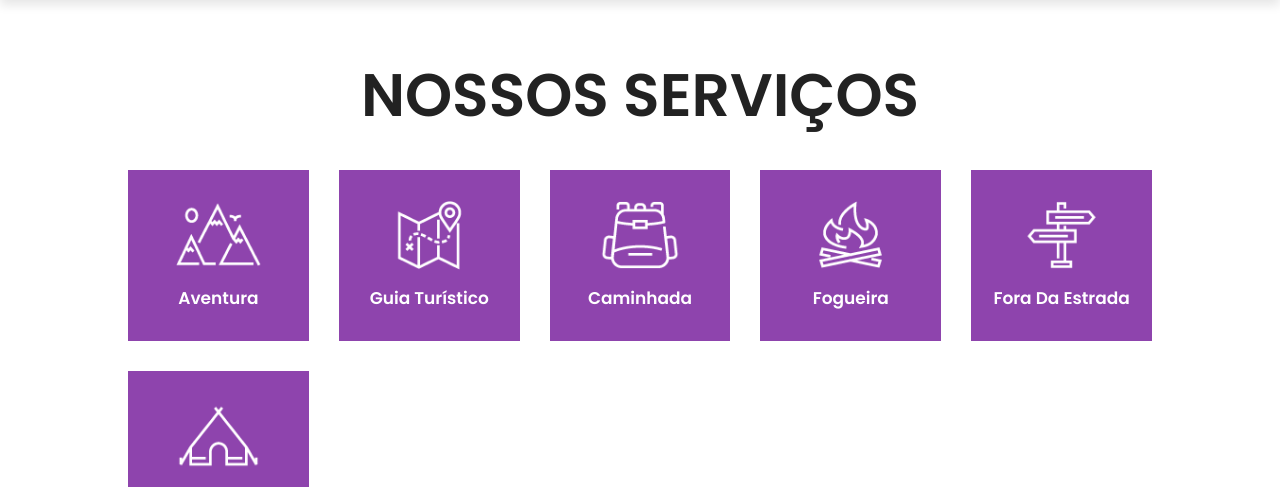
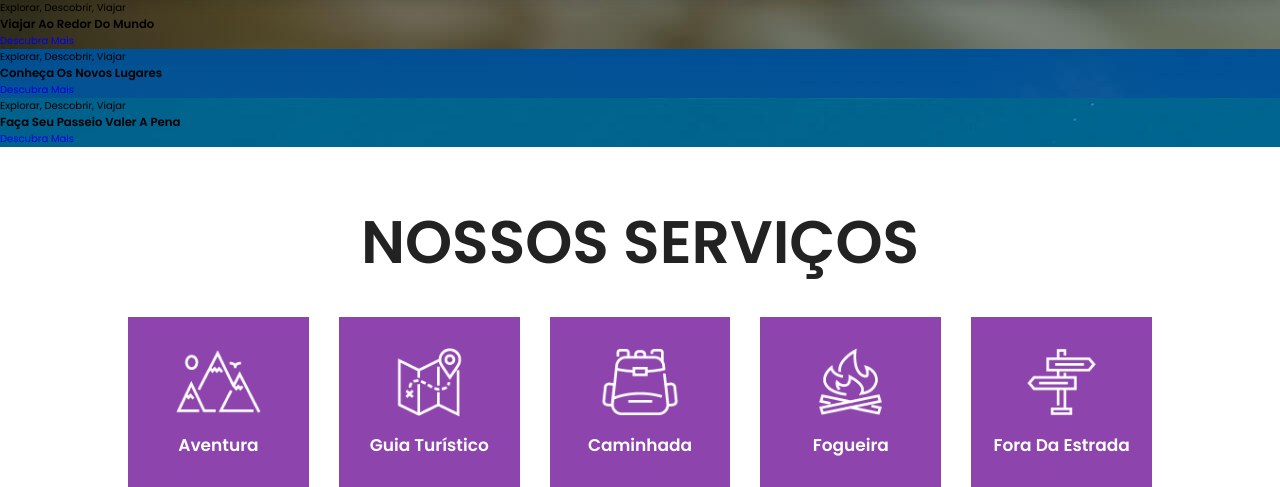
Before and after one commit to daniel-oliv3/travel-e-tour_website, a PHP site: page /home.php in a window 1280 px wide. Shown: the part 78-565 px from the top of the page. Run offline with PHP 8.4, Linux system fonts and the light colour scheme.

Commit message:
Home section

```diff
--- a/css/style.css
+++ b/css/style.css
@@ -92,6 +92,17 @@ section {
     color: var(--black);
     display: none;
 }
+
+
+/* ======= Home Section ======= */
+.home {
+    padding: 0;
+}
+
+
+
+
+
 
 
 
--- a/home.php
+++ b/home.php
@@ -25,6 +25,36 @@
 	<div id="menu-btn" class="fas fa-bars"></div>
 </section>
 
+
+<!-- ======= Home Section ======= -->
+<section class="home">
+	<div class="home-slide">
+		<div class="w">
+			<div class="slide" style="background:url(img/home-slide-1.jpg) no-repeat">
+				<div class="content">
+					<span>Explorar, descobrir, viajar</span>
+					<h3>Viajar ao redor do mundo</h3>
+					<a href="package.php" class="btn">Descubra mais</a>
+				</div>
+			</div>
+			<div class="slide" style="background:url(img/home-slide-2.jpg) no-repeat">
+				<div class="content">
+					<span>Explorar, descobrir, viajar</span>
+					<h3>Conheça os novos lugares</h3>
+					<a href="package.php" class="btn">Descubra mais</a>
+				</div>
+			</div>
+			<div class="slide" style="background:url(img/home-slide-3.jpg) no-repeat">
+				<div class="content">
+					<span>Explorar, descobrir, viajar</span>
+					<h3>Faça seu passeio valer a pena</h3>
+					<a href="package.php" class="btn">Descubra mais</a>
+				</div>
+			</div>
+
+		</div>
+	</div>
+</section>
 
 <!-- ======= Services Section ======= -->
 <section class="services">
@@ -56,7 +86,6 @@
 		</div>
 	</div>
 </section>
-
 
 
 <!-- ======= Footer Section ======= -->
@@ -95,9 +124,6 @@
 </section>
 
 
-
-
-
 	<!-- Swiper JS Link -->
 	<script src="https://cdn.jsdelivr.net/npm/swiper@8/swiper-bundle.min.js"></script>
 	<script src="js/script.js"></script>
```
